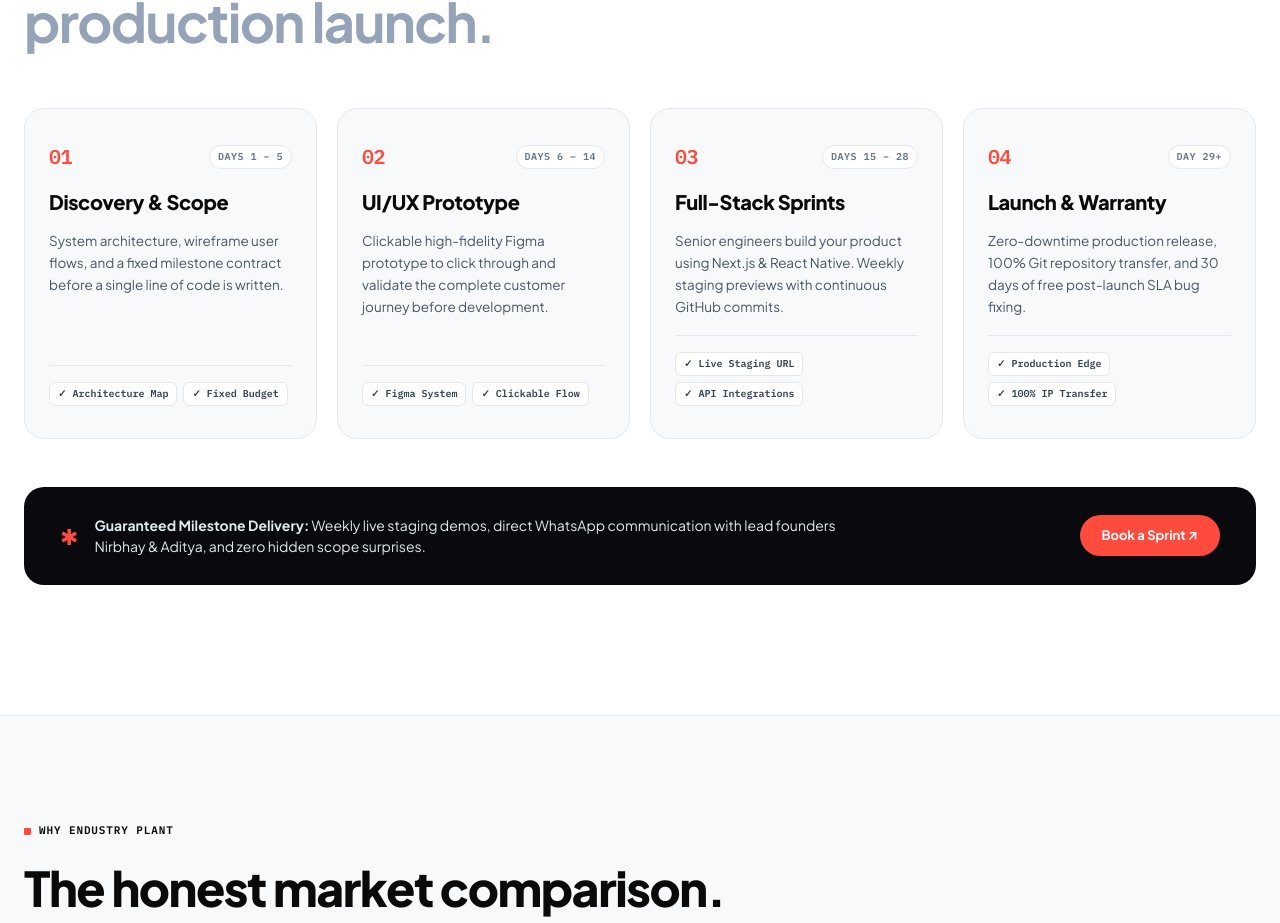
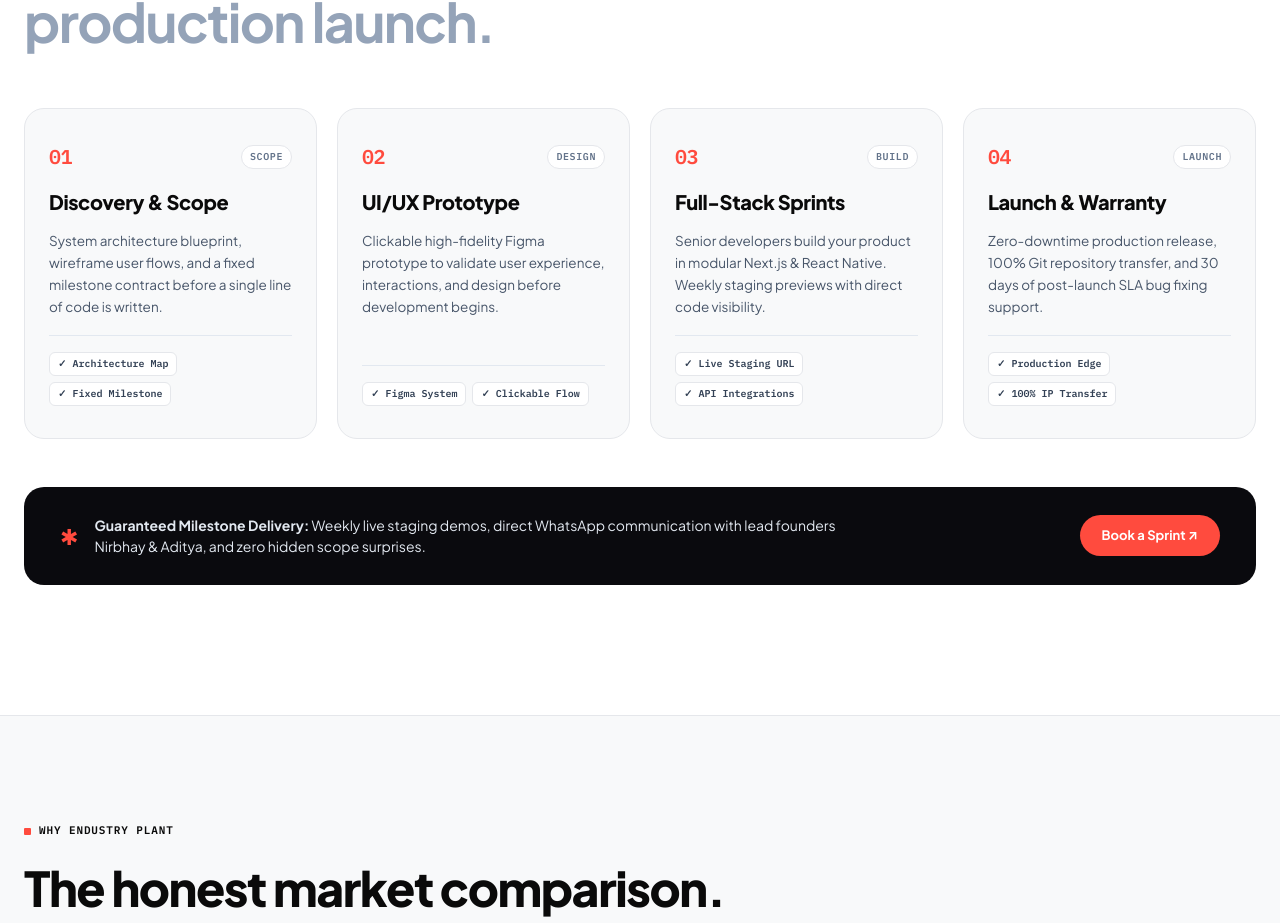
Before and after one commit to nirbhaysagar/endustryplant, a Next.js app: page / in a window 1280 px wide. Shown: the part 3679-4602 px from the top of the page. Built offline with nearby package versions, Linux system fonts and the light colour scheme.

Commit message:
Resolve process timeline issue: replace rigid day counts with clean stage pills (SCOPE, DESIGN, BUILD, LAUNCH) and add anchor scroll margins

```diff
--- a/src/app/globals.css
+++ b/src/app/globals.css
@@ -49,6 +49,7 @@
 
 html {
   scroll-behavior: smooth;
+  scroll-padding-top: 80px;
   overflow-x: hidden;
   background: var(--bg);
 }
--- a/src/components/Capabilities.module.css
+++ b/src/components/Capabilities.module.css
@@ -4,6 +4,7 @@
   position: relative;
   overflow: hidden;
   border-bottom: 1px solid var(--border);
+  scroll-margin-top: 80px;
 }
 
 .inner {
--- a/src/components/Library.tsx
+++ b/src/components/Library.tsx
@@ -64,6 +64,7 @@ export default function Library() {
           padding: 100px 0;
           background: #FFFFFF;
           border-bottom: 1px solid var(--border);
+          scroll-margin-top: 80px;
         }
 
         .work-inner {
--- a/src/components/ManufacturingProcess.tsx
+++ b/src/components/ManufacturingProcess.tsx
@@ -4,7 +4,7 @@ import Link from 'next/link';
 
 interface Step {
   num: string;
-  duration: string;
+  stage: string;
   title: string;
   summary: string;
   tags: string[];
@@ -13,30 +13,30 @@ interface Step {
 const STEPS: Step[] = [
   {
     num: '01',
-    duration: 'DAYS 1 – 5',
+    stage: 'SCOPE',
     title: 'Discovery & Scope',
-    summary: 'System architecture, wireframe user flows, and a fixed milestone contract before a single line of code is written.',
-    tags: ['Architecture Map', 'Fixed Budget'],
+    summary: 'System architecture blueprint, wireframe user flows, and a fixed milestone contract before a single line of code is written.',
+    tags: ['Architecture Map', 'Fixed Milestone'],
   },
   {
     num: '02',
-    duration: 'DAYS 6 – 14',
+    stage: 'DESIGN',
     title: 'UI/UX Prototype',
-    summary: 'Clickable high-fidelity Figma prototype to click through and validate the complete customer journey before development.',
+    summary: 'Clickable high-fidelity Figma prototype to validate user experience, interactions, and design before development begins.',
     tags: ['Figma System', 'Clickable Flow'],
   },
   {
     num: '03',
-    duration: 'DAYS 15 – 28',
+    stage: 'BUILD',
     title: 'Full-Stack Sprints',
-    summary: 'Senior engineers build your product using Next.js & React Native. Weekly staging previews with continuous GitHub commits.',
+    summary: 'Senior developers build your product in modular Next.js & React Native. Weekly staging previews with direct code visibility.',
     tags: ['Live Staging URL', 'API Integrations'],
   },
   {
     num: '04',
-    duration: 'DAY 29+',
+    stage: 'LAUNCH',
     title: 'Launch & Warranty',
-    summary: 'Zero-downtime production release, 100% Git repository transfer, and 30 days of free post-launch SLA bug fixing.',
+    summary: 'Zero-downtime production release, 100% Git repository transfer, and 30 days of post-launch SLA bug fixing support.',
     tags: ['Production Edge', '100% IP Transfer'],
   },
 ];
@@ -49,6 +49,7 @@ export default function ManufacturingProcess() {
           padding: 110px 0 130px;
           background: #FFFFFF;
           border-bottom: 1px solid var(--border);
+          scroll-margin-top: 80px;
         }
 
         .proc-inner {
@@ -142,7 +143,7 @@ export default function ManufacturingProcess() {
           letter-spacing: -0.02em;
         }
 
-        .stepDuration {
+        .stepBadge {
           font-family: var(--font-mono);
           font-size: 10px;
           font-weight: 700;
@@ -151,7 +152,8 @@ export default function ManufacturingProcess() {
           border: 1px solid var(--border);
           padding: 3px 8px;
           border-radius: 9999px;
-          letter-spacing: 0.05em;
+          letter-spacing: 0.06em;
+          text-transform: uppercase;
         }
 
         .stepTitle {
@@ -276,7 +278,7 @@ export default function ManufacturingProcess() {
               <div key={s.num} className="stepCard">
                 <div className="cardTop">
                   <span className="stepNum">{s.num}</span>
-                  <span className="stepDuration">{s.duration}</span>
+                  <span className="stepBadge">{s.stage}</span>
                 </div>
 
                 <h3 className="stepTitle">{s.title}</h3>
--- a/src/components/ProblemSolution.module.css
+++ b/src/components/ProblemSolution.module.css
@@ -2,6 +2,7 @@
   padding: 100px 0 120px;
   background: #F8F9FA;
   border-bottom: 1px solid var(--border);
+  scroll-margin-top: 80px;
 }
 
 .inner {
```
